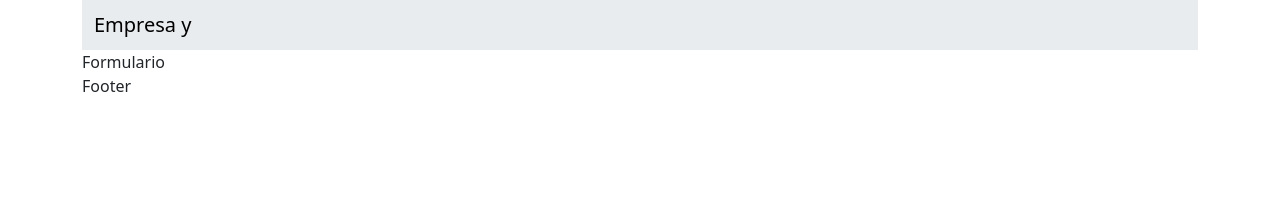
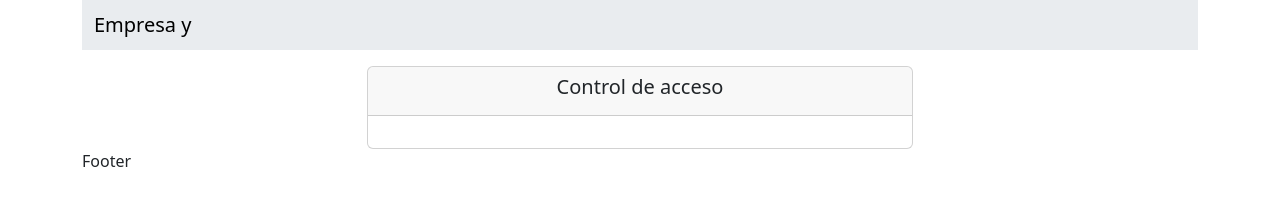
Before and after one commit to Julian-25/app-develop, a plain HTML site: page index.html in a window 1280 px wide. Drawn offline with nearby package versions, Linux system fonts and the light colour scheme.

Commit message:
Creacion del formulario y edicion

```diff
--- a/index.html
+++ b/index.html
@@ -17,9 +17,16 @@
                 </nav>
             </div>
         </div>
-        <div class="row">
+        <div class="row mt-3 justify-content-center">
             <div class="col-6">
-                Formulario
+                <div class="card">
+                    <div class="card-header text-center">
+                     <h5>Control de acceso</h5>
+                    </div>
+                    <div class="card-body">
+
+                    </div>
+                </div>
             </div>
         </div>
         <div class="row">
```
